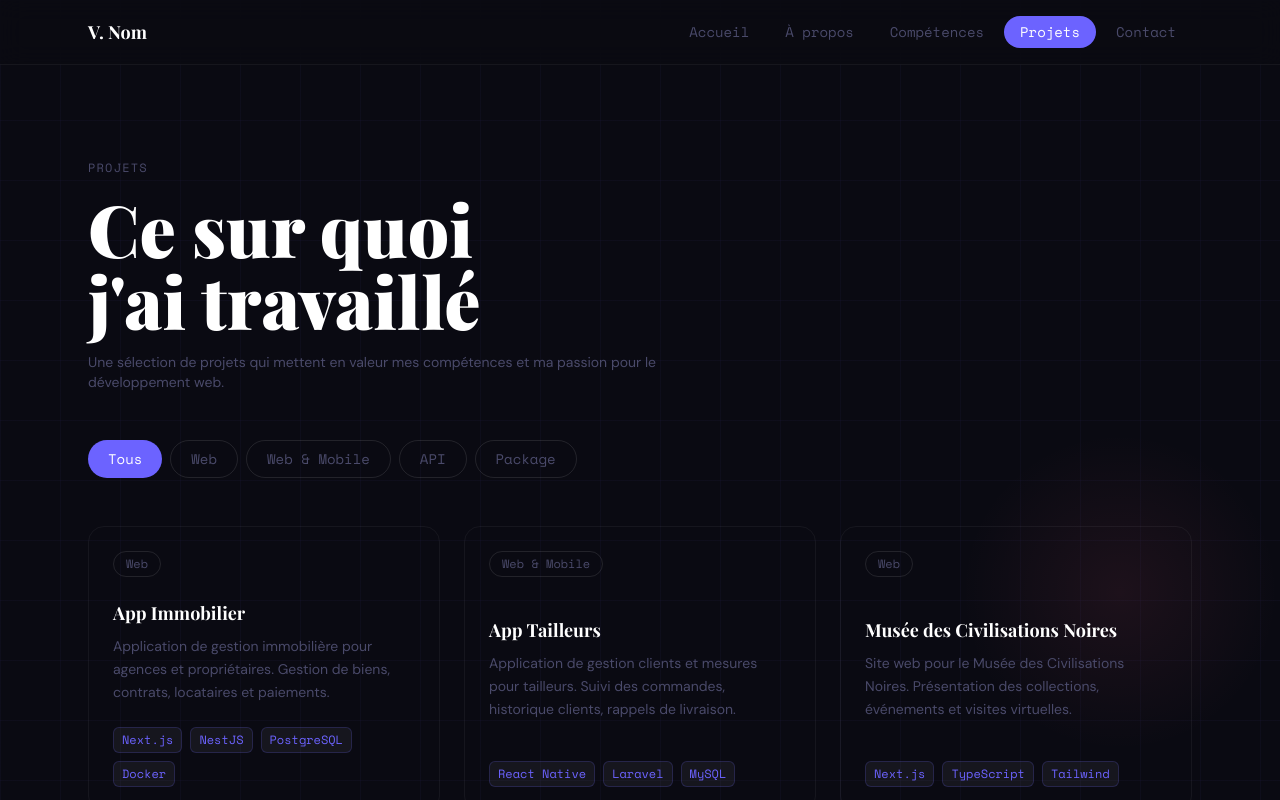
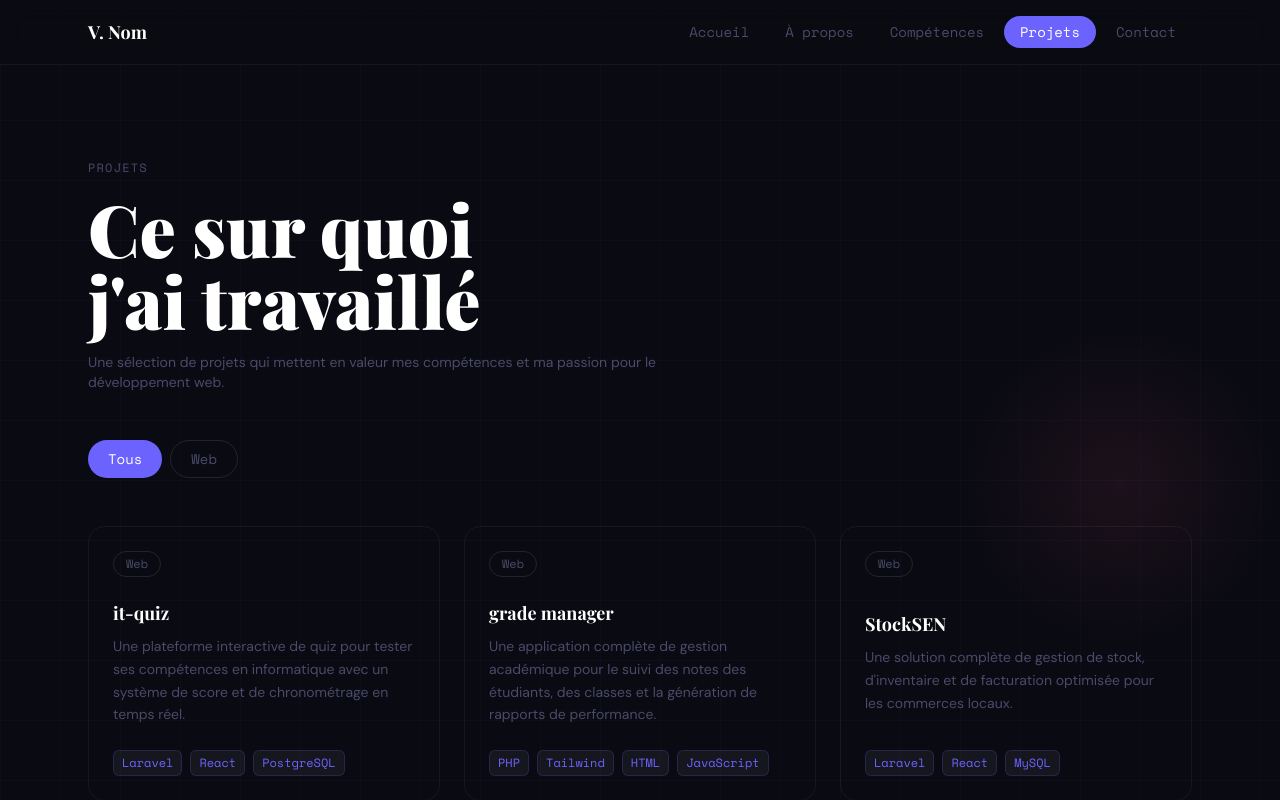
Before and after one commit to papi343/Portfoliopapi, a Next.js app: page /projects in a window 1280 px wide. Shown: the top 800 px of the page. Built offline with nearby package versions, Linux system fonts and the light colour scheme.

Commit message:
portfolio done!!!!!!!!!!!

```diff
--- a/src/app/about/page.tsx
+++ b/src/app/about/page.tsx
@@ -3,10 +3,10 @@ import { useEffect, useState } from "react";
 import Link from "next/link";
 
 const STACK = [
-  "TypeScript · React · React Native pour les frontends modernes",
-  "NestJS · Laravel · Java pour des APIs backend robustes",
-  "Docker · CI/CD · AWS pour une infrastructure fiable",
-  "PostgreSQL · Redis pour des données performantes",
+  "React · Next.js · Tailwind pour des frontends modernes et réactifs",
+  "Laravel · Java · Python pour des architectures backend solides",
+  "PostgreSQL · Redis · MySQL pour des données fiables et performantes",
+  "Git pour la gestion de version et le suivi de projet",
 ];
 
 export default function AboutPage() {
--- a/src/app/contact/page.tsx
+++ b/src/app/contact/page.tsx
@@ -1,11 +1,13 @@
 "use client";
 import { useEffect, useState } from "react";
-import {  Mail, Phone, MessageCircle, Send } from "lucide-react";
+import { Mail, Phone, MessageCircle, Send } from "lucide-react";
 
 export default function ContactPage() {
   const [show, setShow] = useState(false);
   const [form, setForm] = useState({ nom: "", email: "", message: "" });
   const [sent, setSent] = useState(false);
+  const [loading, setLoading] = useState(false);
+  const [error, setError] = useState("");
 
   useEffect(() => {
     const id = setTimeout(() => setShow(true), 80);
@@ -16,9 +18,40 @@ export default function ContactPage() {
     setForm({ ...form, [e.target.name]: e.target.value });
   };
 
-  const handleSubmit = () => {
+  const handleSubmit = async () => {
     if (!form.nom || !form.email || !form.message) return;
-    setSent(true);
+    setLoading(true);
+    setError("");
+
+    try {
+      const response = await fetch("https://api.emailjs.com/api/v1.0/email/send", {
+        method: "POST",
+        headers: {
+          "Content-Type": "application/json",
+        },
+        body: JSON.stringify({
+          service_id: process.env.NEXT_PUBLIC_EMAILJS_SERVICE_ID || "YOUR_SERVICE_ID",
+          template_id: process.env.NEXT_PUBLIC_EMAILJS_TEMPLATE_ID || "YOUR_TEMPLATE_ID",
+          user_id: process.env.NEXT_PUBLIC_EMAILJS_PUBLIC_KEY || "YOUR_PUBLIC_KEY",
+          template_params: {
+            from_name: form.nom,
+            from_email: form.email,
+            message: form.message,
+          },
+        }),
+      });
+
+      if (response.ok) {
+        setSent(true);
+      } else {
+        const text = await response.text();
+        setError(text || "Une erreur est survenue lors de l'envoi.");
+      }
+    } catch {
+      setError("Impossible de contacter le serveur d'envoi.");
+    } finally {
+      setLoading(false);
+    }
   };
 
   return (
@@ -89,7 +122,7 @@ export default function ContactPage() {
                     name="email"
                     value={form.email}
                     onChange={handleChange}
-                    placeholder="votre@email.com"
+                    placeholder="ydabo1876@email.com"
                     className="w-full bg-transparent border border-white/10 rounded-xl px-4 py-3 text-white text-sm placeholder-[#2a2a45] focus:outline-none focus:border-[#6c63ff]/50 transition-colors"
                     style={{ fontFamily: "var(--font-mono)" }}
                   />
@@ -114,10 +147,17 @@ export default function ContactPage() {
 
                 <button
                   onClick={handleSubmit}
-                  className="flex items-center gap-2 px-6 py-3 bg-[#6c63ff] hover:bg-[#5a52e0] text-white rounded-full text-sm transition-all duration-200 w-full justify-center"
+                  disabled={loading}
+                  className="flex items-center gap-2 px-6 py-3 bg-[#6c63ff] hover:bg-[#5a52e0] disabled:bg-[#6c63ff]/50 disabled:cursor-not-allowed text-white rounded-full text-sm transition-all duration-200 w-full justify-center"
                   style={{ fontFamily: "var(--font-mono)" }}>
-                  <Send size={14} /> Envoyer le message
+                  <Send size={14} /> {loading ? "Envoi en cours..." : "Envoyer le message"}
                 </button>
+
+                {error && (
+                  <p className="text-xs text-[#ff6584] mt-2 text-center" style={{ fontFamily: "var(--font-mono)" }}>
+                    ⚠️ {error}
+                  </p>
+                )}
 
               </div>
             )}
@@ -134,22 +174,22 @@ export default function ContactPage() {
               {
                 icon: <MessageCircle size={18} />,
                 label: "WhatsApp",
-                value: "+221 77 375 70 77",
-                href: "https://wa.me/221773757077",
+                value: "+221 783 293 253",
+                href: "https://wa.me/221783293253",
                 color: "#25d366",
               },
               {
                 icon: <Phone size={18} />,
                 label: "Appel téléphonique",
-                value: "+221 77 375 70 77",
-                href: "tel:+221773757077",
+                value: "+221 78 329 32 53",
+                href: "tel:+221783293253",
                 color: "#6c63ff",
               },
               {
                 icon: <Mail size={18} />,
                 label: "Email",
-                value: "votre@email.com",
-                href: "mailto:votre@email.com",
+                value: "ydabo1876@email.com",
+                href: "mailto:ydabo1876@email.com",
                 color: "#ff6584",
               },
             ].map((item, i) => (
@@ -171,7 +211,7 @@ export default function ContactPage() {
             ))}
 
             {/* Réseaux */}
-            <div className="pt-4 border-t border-white/5">
+            {/* <div className="pt-4 border-t border-white/5">
               <p className="text-xs text-[#4a4a6a] tracking-widest uppercase mb-4"
                 style={{ fontFamily: "var(--font-mono)" }}>
                 RÉSEAUX
@@ -179,7 +219,7 @@ export default function ContactPage() {
               <div className="flex gap-3">
 
               </div>
-            </div>
+            </div> */}
           </div>
         </div>
       </div>
--- a/src/app/page.tsx
+++ b/src/app/page.tsx
@@ -3,13 +3,13 @@ import { useEffect, useState, useRef } from "react";
 import Link from "next/link";
 import { Link as Linkedin, Mail, Download, ArrowRight } from "lucide-react";
 
-// ✏️ MODIFIE CES DONNÉES AVEC LES TIENNES
+//
 const ME = {
-  prenom: "Votre",
-  nom: "Nom",
-  email: "votre@email.com",
-  github: "https://github.com",
-  linkedin: "https://linkedin.com",
+  prenom: "Yaya",
+  nom: "Dabo",
+  email: "ydabo1876@gmail.com",
+  github: "https://github.com/papi343",
+  linkedin: "https://www.linkedin.com/in/yaya-dabo-a04041380/?lipi=urn%3Ali%3Apage%3Ad_flagship3_feed%3Bzm3EBZMkSQK0tMetMxgIXQ%3D%3D",
   twitter: "https://twitter.com",
   tagline: "Je conçois et développe des applications modernes alliant performance, design et accessibilité.",
 };
@@ -17,14 +17,14 @@ const ME = {
 const ROLES = [
   "développeur fullstack",
   "architecte backend",
-  "développeur React Native",
+  "développeur React.js",
   "passionné de systèmes",
 ];
 
 const TECHS = [
-  "React", "Next.js", "TypeScript", "NestJS", "Laravel",
-  "Node.js", "PostgreSQL", "Redis", "Docker", "AWS",
-  "GraphQL", "Prisma", "React Native", "Tailwind", "Git",
+  "React", "Next.js", "Laravel",
+  "PostgreSQL", "Redis",
+  "Tailwind", "Git", "mySql", "java", "python",
 ];
 
 export default function HomePage() {
@@ -85,9 +85,8 @@ export default function HomePage() {
           <div className="hidden md:flex gap-1">
             {[["Accueil", "/"], ["À propos", "/about"], ["Compétences", "/skills"], ["Projets", "/projects"], ["Contact", "/contact"]].map(([label, href]) => (
               <Link key={href} href={href}
-                className={`px-4 py-1.5 rounded-full text-sm transition-all duration-200 ${
-                  href === "/" ? "bg-[#6c63ff] text-white" : "text-[#4a4a6a] hover:text-white hover:bg-white/5"
-                }`}
+                className={`px-4 py-1.5 rounded-full text-sm transition-all duration-200 ${href === "/" ? "bg-[#6c63ff] text-white" : "text-[#4a4a6a] hover:text-white hover:bg-white/5"
+                  }`}
                 style={{ fontFamily: "var(--font-mono)" }}>
                 {label}
               </Link>
--- a/src/app/projects/page.tsx
+++ b/src/app/projects/page.tsx
@@ -3,54 +3,30 @@ import { useEffect, useState } from "react";
 import Link from "next/link";
 import { ExternalLink } from "lucide-react";
 
-const CATEGORIES = ["Tous", "Web", "Web & Mobile", "API", "Package"];
+const CATEGORIES = ["Tous", "Web"];
 
 const PROJECTS = [
   {
-    title: "App Immobilier",
-    description: "Application de gestion immobilière pour agences et propriétaires. Gestion de biens, contrats, locataires et paiements.",
-    tags: ["Next.js", "NestJS", "PostgreSQL", "Docker"],
+    title: "it-quiz",
+    description: "Une plateforme interactive de quiz pour tester ses compétences en informatique avec un système de score et de chronométrage en temps réel.",
+    tags: ["Laravel", "React", "PostgreSQL"],
     category: "Web",
     demo: "#",
     github: "#",
   },
   {
-    title: "App Tailleurs",
-    description: "Application de gestion clients et mesures pour tailleurs. Suivi des commandes, historique clients, rappels de livraison.",
-    tags: ["React Native", "Laravel", "MySQL"],
-    category: "Web & Mobile",
-    demo: "#",
-    github: "#",
-  },
-  {
-    title: "Musée des Civilisations Noires",
-    description: "Site web pour le Musée des Civilisations Noires. Présentation des collections, événements et visites virtuelles.",
-    tags: ["Next.js", "TypeScript", "Tailwind"],
+    title: "grade manager",
+    description: "Une application complète de gestion académique pour le suivi des notes des étudiants, des classes et la génération de rapports de performance.",
+    tags: ["PHP", "Tailwind", "HTML", "JavaScript"],
     category: "Web",
     demo: "#",
     github: "#",
   },
   {
-    title: "API E-commerce",
-    description: "API REST complète pour plateforme e-commerce avec gestion des produits, commandes, paiements et notifications.",
-    tags: ["NestJS", "PostgreSQL", "Redis", "Stripe"],
-    category: "API",
-    demo: "#",
-    github: "#",
-  },
-  {
-    title: "Dashboard Analytics",
-    description: "Tableau de bord analytique en temps réel avec visualisations de données et rapports exportables.",
-    tags: ["React", "TypeScript", "Chart.js", "WebSocket"],
+    title: "StockSEN",
+    description: "Une solution complète de gestion de stock, d'inventaire et de facturation optimisée pour les commerces locaux.",
+    tags: ["Laravel", "React", "MySQL"],
     category: "Web",
-    demo: "#",
-    github: "#",
-  },
-  {
-    title: "Package NPM Validator",
-    description: "Package NPM de validation de données avec support TypeScript, schemas Zod et messages d'erreur multilingues.",
-    tags: ["TypeScript", "Node.js", "npm"],
-    category: "Package",
     demo: "#",
     github: "#",
   },
--- a/src/app/skills/page.tsx
+++ b/src/app/skills/page.tsx
@@ -12,32 +12,21 @@ const CATEGORIES = [
 const SKILLS: Record<string, { name: string; level: number; color: string }[]> = {
   backend: [
     { name: "Laravel", level: 92, color: "#ff6584" },
-    { name: "NestJS", level: 88, color: "#6c63ff" },
-    { name: "Express", level: 90, color: "#6c63ff" },
+    { name: "Java", level: 70, color: "#6c63ff" },
+    { name: "Python", level: 70, color: "#ff6584" },
     { name: "REST APIs", level: 94, color: "#6c63ff" },
-    { name: "GraphQL", level: 78, color: "#ff6584" },
-    { name: "WebSocket", level: 80, color: "#6c63ff" },
   ],
   frontend: [
     { name: "React", level: 88, color: "#6c63ff" },
-    { name: "Next.js", level: 85, color: "#6c63ff" },
-    { name: "TypeScript", level: 87, color: "#6c63ff" },
+    { name: "Next.js", level: 60, color: "#6c63ff" },
     { name: "Tailwind CSS", level: 90, color: "#ff6584" },
-    { name: "React Native", level: 75, color: "#6c63ff" },
-    { name: "Framer Motion", level: 70, color: "#ff6584" },
   ],
   database: [
     { name: "PostgreSQL", level: 85, color: "#6c63ff" },
     { name: "MySQL", level: 82, color: "#6c63ff" },
     { name: "Redis", level: 75, color: "#ff6584" },
-    { name: "MongoDB", level: 72, color: "#6c63ff" },
-    { name: "Prisma", level: 80, color: "#6c63ff" },
   ],
   devops: [
-    { name: "Docker", level: 80, color: "#6c63ff" },
-    { name: "CI/CD", level: 75, color: "#ff6584" },
-    { name: "AWS", level: 70, color: "#ff6584" },
-    { name: "Vercel", level: 90, color: "#6c63ff" },
     { name: "Git", level: 95, color: "#6c63ff" },
   ],
 };
```
